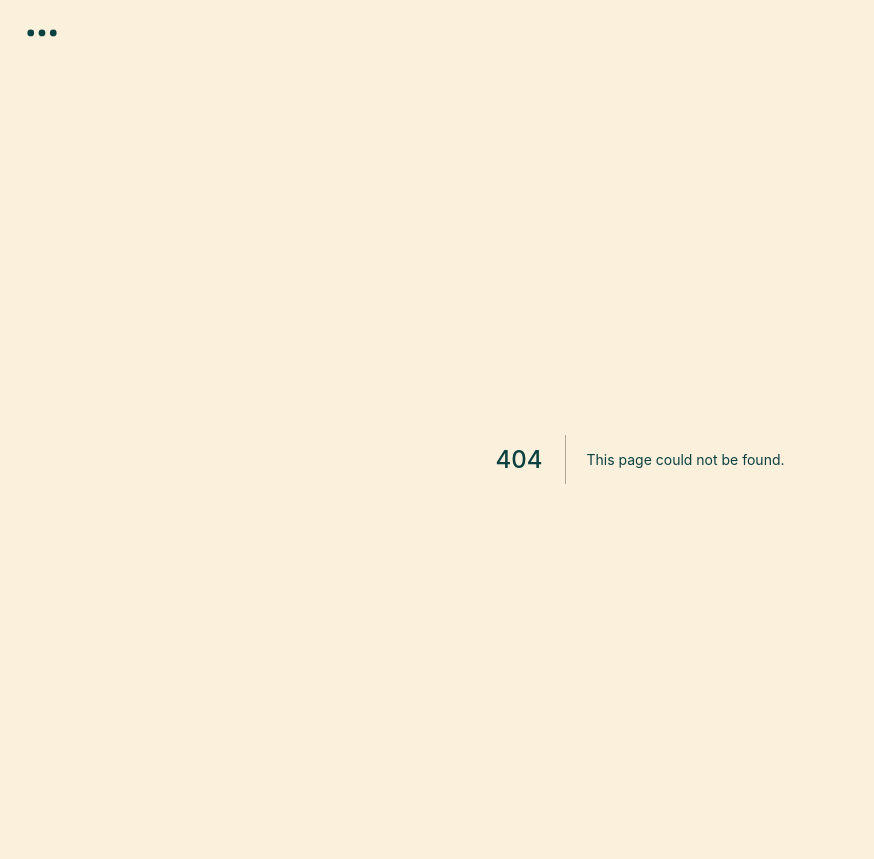
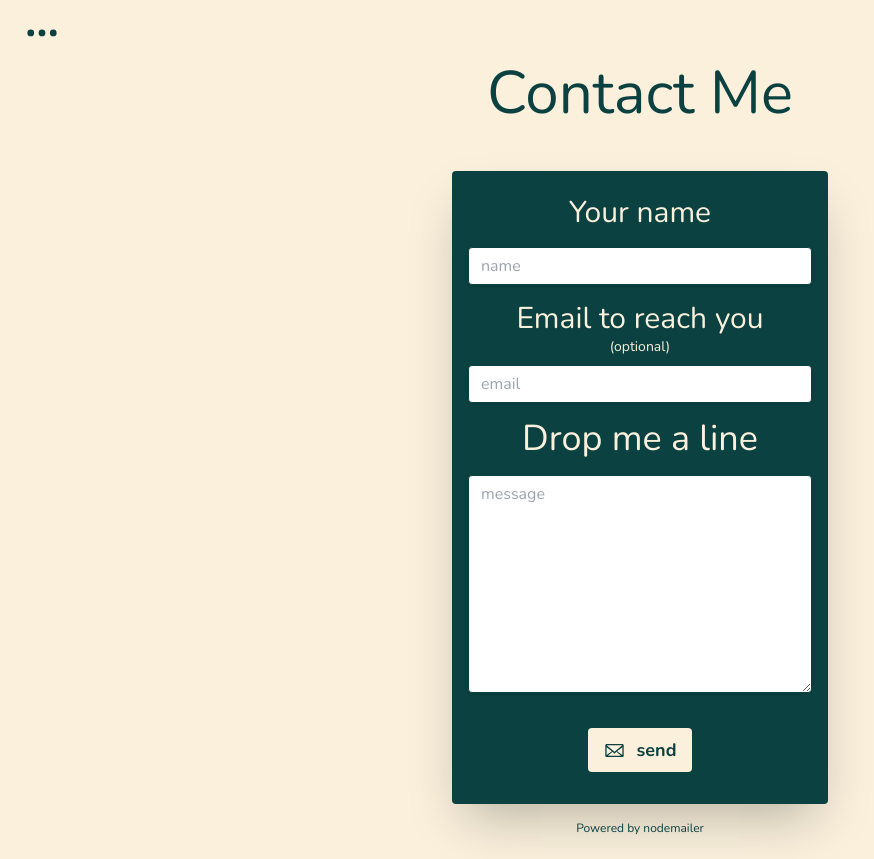
Before and after one commit to AlexanderOlivares/portfolioV2, a Next.js app: page /contact in a window 1280 px wide. Before the commit this address had no page. Shown: the whole page, without its empty margins (0-874 px from the left). Built offline with nearby package versions, Linux system fonts and the light colour scheme.

Commit message:
contact component ui

```diff
--- a/components/ProjectCard.tsx
+++ b/components/ProjectCard.tsx
@@ -1,5 +1,6 @@
 import React, { useState } from "react";
 import Image from "next/image";
+import Link from "next/link";
 import { Transition } from "@headlessui/react";
 
 interface IProjectCardProps {
@@ -27,7 +28,7 @@ const ProjectCard: React.FC<IProjectCardProps> = ({ project }) => {
       </div>
       <div onClick={togglePhoto} className="w-96 h-52 cursor-pointer ">
         <div
-          className={`bg-tan text-emerald w-96 h-52  ${
+          className={`bg-tan text-emerald  w-96 h-52  ${
             showDescription && "overflow-y-auto"
           }`}
         >
@@ -36,14 +37,14 @@ const ProjectCard: React.FC<IProjectCardProps> = ({ project }) => {
           )}
           <Transition
             show={showDescription}
-            // enter="transform transition duration-[100ms]"
-            // enterFrom="opacity-0 scale-50"
-            // enterTo="opacity-100 rotate-0 scale-100"
-            // leave="transform transition ease-in-out"
-            // leaveFrom="opacity-100 rotate-0 scale-100"
-            // leaveTo="opacity-0 scale-95"
+            enter="transform transition duration-[100ms]"
+            enterFrom="opacity-0 scale-50"
+            enterTo="opacity-100 rotate-0 scale-100"
+            leave="transform scale-100"
+            leaveFrom="opacity-0 rotate-0 scale-50"
+            leaveTo="opacity-0 scale-0"
           >
-            <div className="p-2">{project.longDescrip}</div>
+            <div className="p-2 ">{project.longDescrip}</div>
           </Transition>
         </div>
       </div>
@@ -54,14 +55,22 @@ const ProjectCard: React.FC<IProjectCardProps> = ({ project }) => {
       </div>
       <div className="text-center py-1">
         <span>
-          <button className="border rounded-md p-2 mr-2 text-2xl bg-tan text-emerald hover:bg-yellow">
-            View live site
-          </button>
+          <Link href={project.demo}>
+            <a target="_blank">
+              <button className="border rounded-md p-2 ml-2 text-2xl bg-tan text-emerald">
+                View live site
+              </button>
+            </a>
+          </Link>
         </span>
         <span>
-          <button className="border rounded-md p-2 ml-2 text-2xl bg-tan text-emerald">
-            View code
-          </button>
+          <Link href={project.repoUrl}>
+            <a target="_blank">
+              <button className="border rounded-md p-2 ml-2 text-2xl bg-tan text-emerald">
+                View code
+              </button>
+            </a>
+          </Link>
         </span>
       </div>
     </div>
--- /dev/null
+++ b/pages/contact.tsx
@@ -0,0 +1,98 @@
+import React, { useState } from "react";
+import { GoMail } from "react-icons/go";
+
+interface IFormValues {
+  name: string;
+  email?: string;
+  message: string;
+}
+
+const Contact = () => {
+  let [formValues, setFormValues] = useState<IFormValues>({
+    name: "",
+    email: "",
+    message: "",
+  });
+
+  const formChangeHandler = (
+    event: React.ChangeEvent<HTMLInputElement | HTMLTextAreaElement>
+  ): void => {
+    const { name, value } = event.currentTarget;
+    setFormValues(prev => {
+      return {
+        ...prev,
+        [name]: value,
+      };
+    });
+  };
+
+  const handleFormSubmit = async (event: React.FormEvent<HTMLFormElement>) => {
+    event.preventDefault();
+    return; // JUST MADE SKELETON HERE
+  };
+
+  return (
+    <>
+      <div className="flex h-screen justify-center md:items-center">
+        <div className="w-full text-center max-w-sm p-1 md:max-w-4xl">
+          <div className="text-emerald text-center md:pt-0 pb-12 text-6xl">
+            Contact Me
+          </div>
+          <form
+            onSubmit={handleFormSubmit}
+            className="bg-emerald shadow-2xl rounded px-4 md:px-12 pt-6 pb-8 mb-4"
+          >
+            <div className="mb-4">
+              <label className="block text-tan text-3xl mb-4">Your name</label>
+              <input
+                onChange={formChangeHandler}
+                name="name"
+                type="textbox"
+                className="shadow appearance-none border rounded w-full md:w-1/2 py-2 px-3 text-gray-700 leading-tight focus:outline-none focus:shadow-outline"
+                id="sender-email"
+                placeholder="name"
+              ></input>
+            </div>
+            <div className="md:mt-10 mb-4">
+              <label className="block text-tan text-3xl mb-2">
+                Email to reach you
+                <p className="text-sm">(optional)</p>
+              </label>
+              <input
+                onChange={formChangeHandler}
+                name="email"
+                type="email"
+                className="shadow appearance-none border rounded w-full md:w-1/2 py-2 px-3 text-gray-700 leading-tight focus:outline-none focus:shadow-outline"
+                id="sender-email"
+                placeholder="email"
+              ></input>
+            </div>
+            <div className="md:mt-10">
+              <label className="block text-tan text-4xl mb-4">Drop me a line</label>
+              <textarea
+                onChange={formChangeHandler}
+                name="message"
+                rows={10}
+                className="shadow appearance-none border rounded w-full py-2 px-3 text-emerald mb-3 leading-tight focus:outline-none focus:shadow-outline"
+                id="contact-message"
+                placeholder="message"
+              ></textarea>
+            </div>
+            <div className="flex items-center justify-around">
+              <button
+                className="text-emerald bg-tan text-lg font-bold flex items-center mt-4 py-2 px-4 rounded focus:outline-none focus:shadow-outline"
+                type="button"
+              >
+                <GoMail size={21} className="mr-3" />
+                send
+              </button>
+            </div>
+          </form>
+          <p className="text-center text-xs">Powered by nodemailer</p>
+        </div>
+      </div>
+    </>
+  );
+};
+
+export default Contact;
--- a/pages/index.tsx
+++ b/pages/index.tsx
@@ -30,7 +30,7 @@ const IndexPage = () => {
               <div className="text-center mt-1">
                 <span className="text-5xl md:text-6xl">Alex Olivares</span>
               </div>
-              <div className="m-1">
+              <div className="m-1 drop-shadow-xl">
                 <Image
                   className="rounded-md"
                   src={headshot}
@@ -76,7 +76,7 @@ const IndexPage = () => {
             </div>
           </div>
           <div
-            className={`h-fit pt-3 md:w-1/3 max-w-4xl md:h-fit md:p-1 bg-emerald text-tan ${
+            className={`h-fit pt-3 md:w-1/3 max-w-4xl shadow-2xl md:h-fit md:p-1 bg-emerald text-tan ${
               !isMobile && "rounded-md"
             }`}
             id="skillIcons"
--- a/pages/projects.tsx
+++ b/pages/projects.tsx
@@ -1,16 +1,21 @@
 import projectData from "../content/projectContent";
 import ProjectCard from "../components/ProjectCard";
+import Link from "next/link";
+import useMediaQuery from "../utils/UseMediaQuery";
+import { GoChevronUp } from "react-icons/go";
 
 const ProjectsPage = () => {
+  const isMobile = useMediaQuery("(max-width:775px)");
+
   return (
     <>
       <div className="md:h-screen min-h-screen">
         <div className="text-center pt-1 md:p-4 lg:p-10" id="projects">
-          <div className="text-6xl">Projects</div>
-          <div className="text-xl pt-2 mt-4">Click thumbnails for porject info</div>
+          <div className="text-6xl md:mt-6">Projects</div>
+          <div className="text-xl pt-2 mt-4">Click thumbnails for project info</div>
         </div>
         <div className="md:ml-12">
-          <div className="flex justify-center flex-wrap">
+          <div className="flex justify-center items-center min-h-screen md:pb-36 min-w-6/12 flex-wrap">
             {projectData.map(project => {
               return (
                 <div
@@ -23,6 +28,17 @@ const ProjectsPage = () => {
             })}
           </div>
         </div>
+        {isMobile && (
+          <div className="text-center m-6 mb-8">
+            <button className="flex items-center text-xl m-auto p-2 bg-emerald text-tan rounded-full">
+              <Link href="/projects">
+                <a>
+                  <GoChevronUp size={25} />
+                </a>
+              </Link>
+            </button>
+          </div>
+        )}
       </div>
     </>
   );
```
